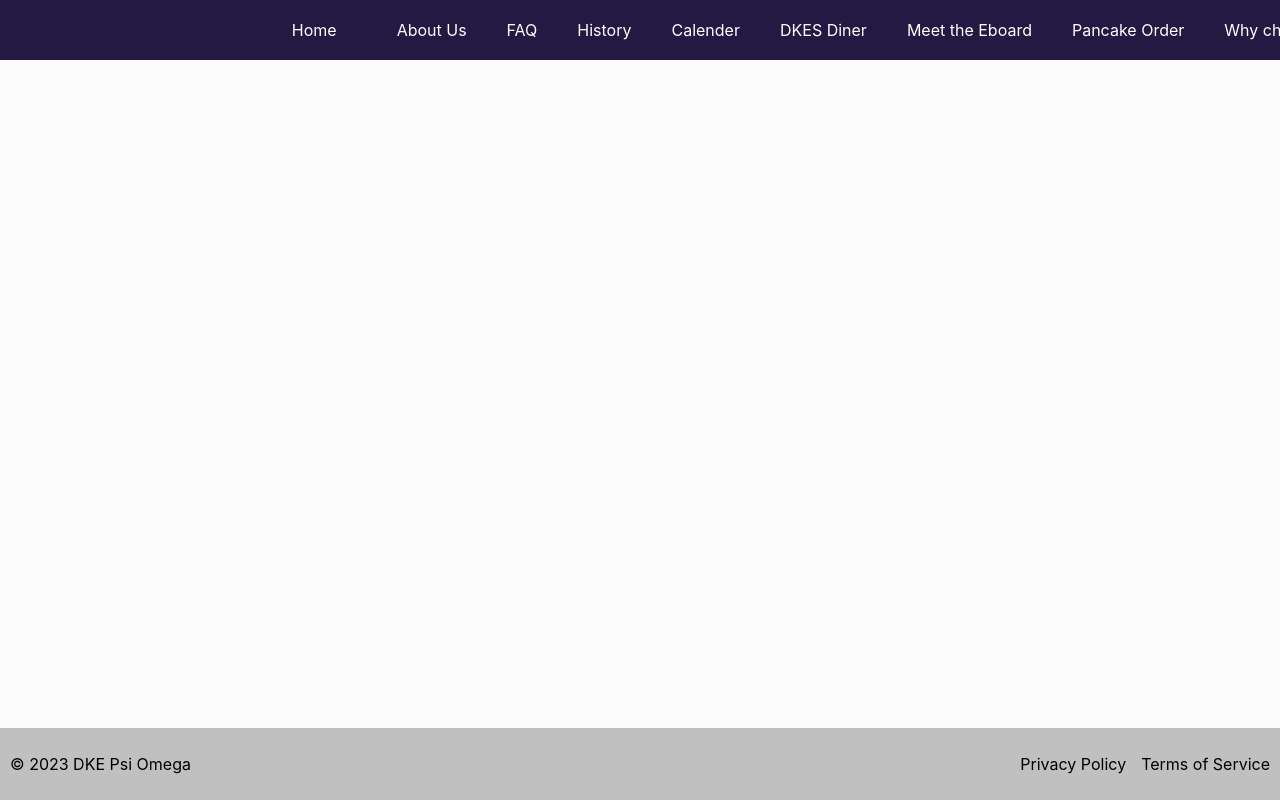
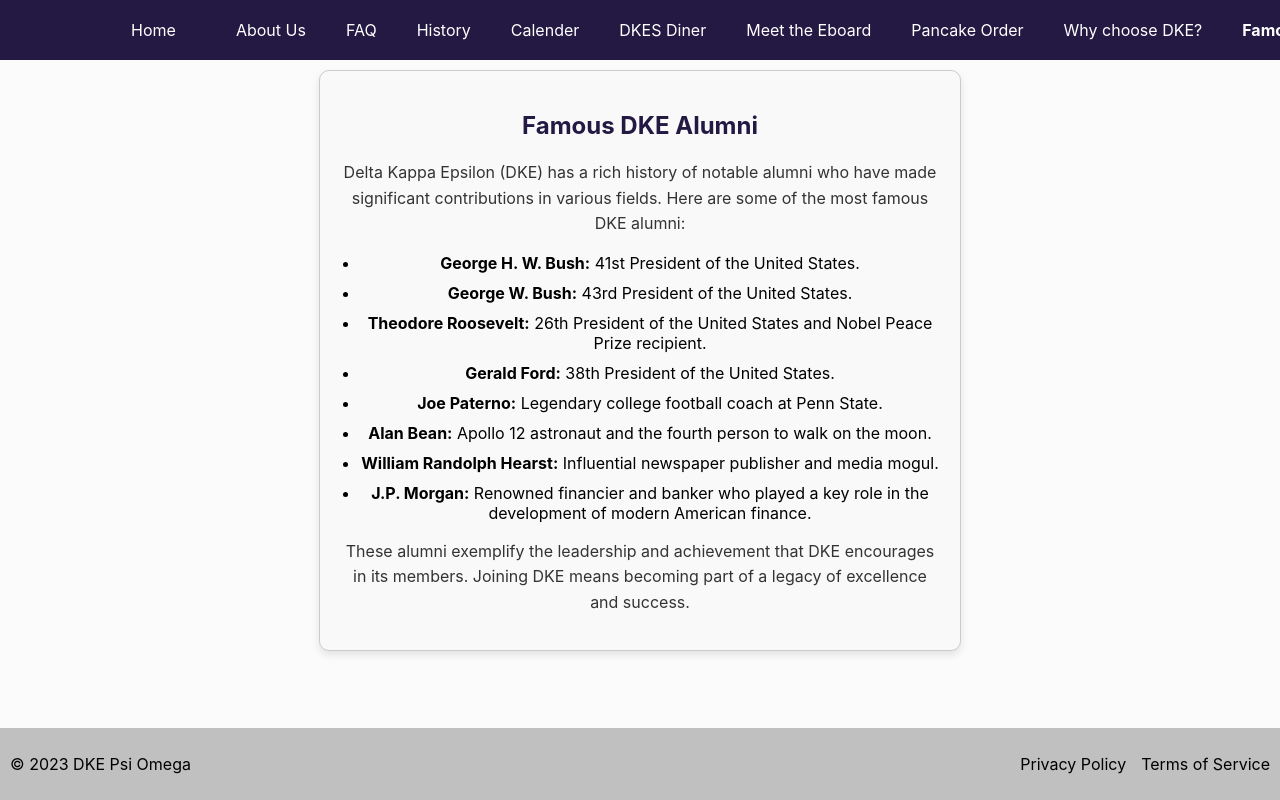
Before and after one commit to NBelgaonkar/Psi-Omega-Site, a React (Create React App) app: page /alumni in a window 1280 px wide. Built offline with nearby package versions, Linux system fonts and the light colour scheme.

Commit message:
finished alumni page

```diff
--- a/src/App.js
+++ b/src/App.js
@@ -13,6 +13,8 @@ import DkesDiner from './components/DkesDiner';
 import RosterPage from './components/roster';
 import Pancake from './components/order';
 import Why from './components/WhyDKE';
+import Alumni from './components/alumni';
+
 
 const AppContainer = styled.div`
   min-height: 100vh;
@@ -44,6 +46,7 @@ const App = () => {
             <Route path="/roster" element={<RosterPage />} />
             <Route path="/order" element={<Pancake />} />
             <Route path="/WhyDKE" element={<Why />} />
+            <Route path="/alumni" element={<Alumni />} />
 
           </Routes>
         </MainContent>
--- a/src/components/Header.js
+++ b/src/components/Header.js
@@ -111,6 +111,11 @@ const Header = () => {
             </NavLinkStyled>
           </NavItem>
           <NavItem>
+            <NavLinkStyled to="/alumni" activeClassName="active">
+              Famous Alumni
+            </NavLinkStyled>
+          </NavItem>
+          <NavItem>
             <NavLinkStyled to="/whyDKE" activeClassName="active">
               Placeholdernav
             </NavLinkStyled>
--- /dev/null
+++ b/src/components/alumni.js
@@ -0,0 +1,85 @@
+// Alumni.js
+import React from 'react';
+import styled from 'styled-components';
+
+const AlumniWrapper = styled.div`
+  max-width: 600px;
+  margin: 50px auto;
+  padding: 20px;
+  border: 1px solid #ccc;
+  border-radius: 10px;
+  background-color: #f9f9f9;
+  box-shadow: 0 4px 8px rgba(0, 0, 0, 0.1);
+`;
+
+const Heading = styled.h2`
+  margin-bottom: 20px;
+  color: #231942;
+`;
+
+const Paragraph = styled.p`
+  margin-bottom: 15px;
+  line-height: 1.6;
+  color: #333;
+`;
+
+const List = styled.ul`
+  margin-bottom: 15px;
+  padding-left: 20px;
+`;
+
+const ListItem = styled.li`
+  margin-bottom: 10px;
+`;
+
+const Alumni = () => {
+  return (
+    <AlumniWrapper>
+      <Heading>Famous DKE Alumni</Heading>
+      <Paragraph>
+        Delta Kappa Epsilon (DKE) has a rich history of notable alumni who have
+        made significant contributions in various fields. Here are some of the
+        most famous DKE alumni:
+      </Paragraph>
+      <List>
+        <ListItem>
+          <strong>George H. W. Bush:</strong> 41st President of the United
+          States.
+        </ListItem>
+        <ListItem>
+          <strong>George W. Bush:</strong> 43rd President of the United States.
+        </ListItem>
+        <ListItem>
+          <strong>Theodore Roosevelt:</strong> 26th President of the United
+          States and Nobel Peace Prize recipient.
+        </ListItem>
+        <ListItem>
+          <strong>Gerald Ford:</strong> 38th President of the United States.
+        </ListItem>
+        <ListItem>
+          <strong>Joe Paterno:</strong> Legendary college football coach at Penn
+          State.
+        </ListItem>
+        <ListItem>
+          <strong>Alan Bean:</strong> Apollo 12 astronaut and the fourth person
+          to walk on the moon.
+        </ListItem>
+        <ListItem>
+          <strong>William Randolph Hearst:</strong> Influential newspaper
+          publisher and media mogul.
+        </ListItem>
+        <ListItem>
+          <strong>J.P. Morgan:</strong> Renowned financier and banker who played
+          a key role in the development of modern American finance.
+        </ListItem>
+      </List>
+      <Paragraph>
+        These alumni exemplify the leadership and achievement that DKE
+        encourages in its members. Joining DKE means becoming part of a legacy
+        of excellence and success.
+      </Paragraph>
+    </AlumniWrapper>
+  );
+};
+
+export default Alumni;
```
